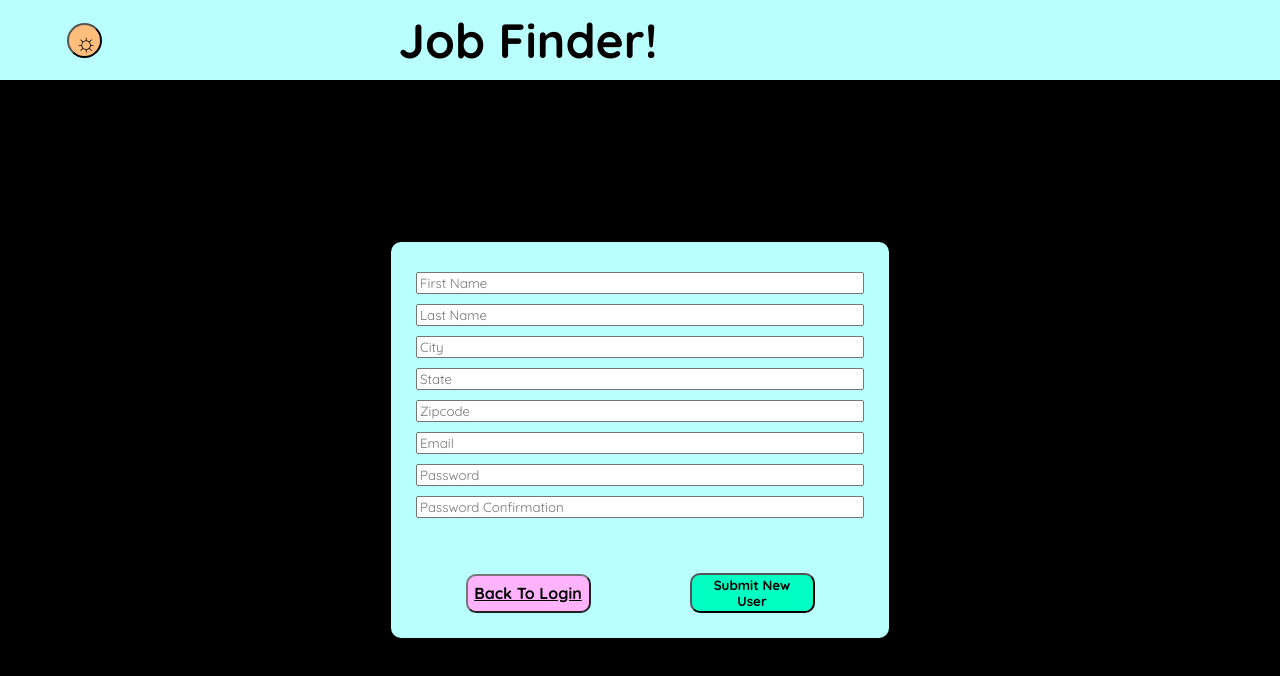
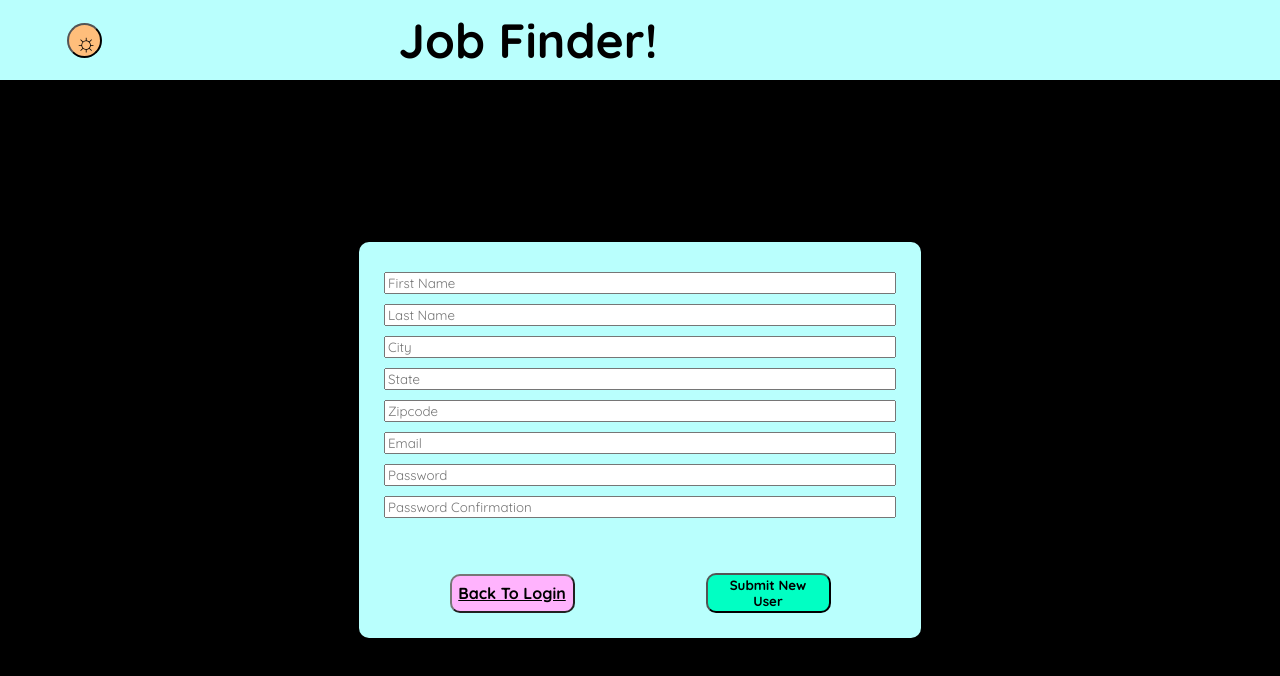
Before and after one commit to Mod4JobFinder/FrontEnd, a React (Create React App) app: page /NewUser in a window 1280 px wide. Shown: the top 676 px of the page. Built offline with nearby package versions, Linux system fonts and the light colour scheme.

Commit message:
Change new user form width on desktop view

```diff
--- a/src/components/NewUserForm/NewUserForm.css
+++ b/src/components/NewUserForm/NewUserForm.css
@@ -18,13 +18,13 @@
 .newUser {
   display: flex;
   flex-direction: column;
-  width: 35vw;
+  width: 40vw;
   padding: 25px;
   border-radius: 10px 10px 0 0;
 }
 
 .a {
-  width: 35vw;
+  width: 40vw;
   padding: 25px;
 }
 
```
